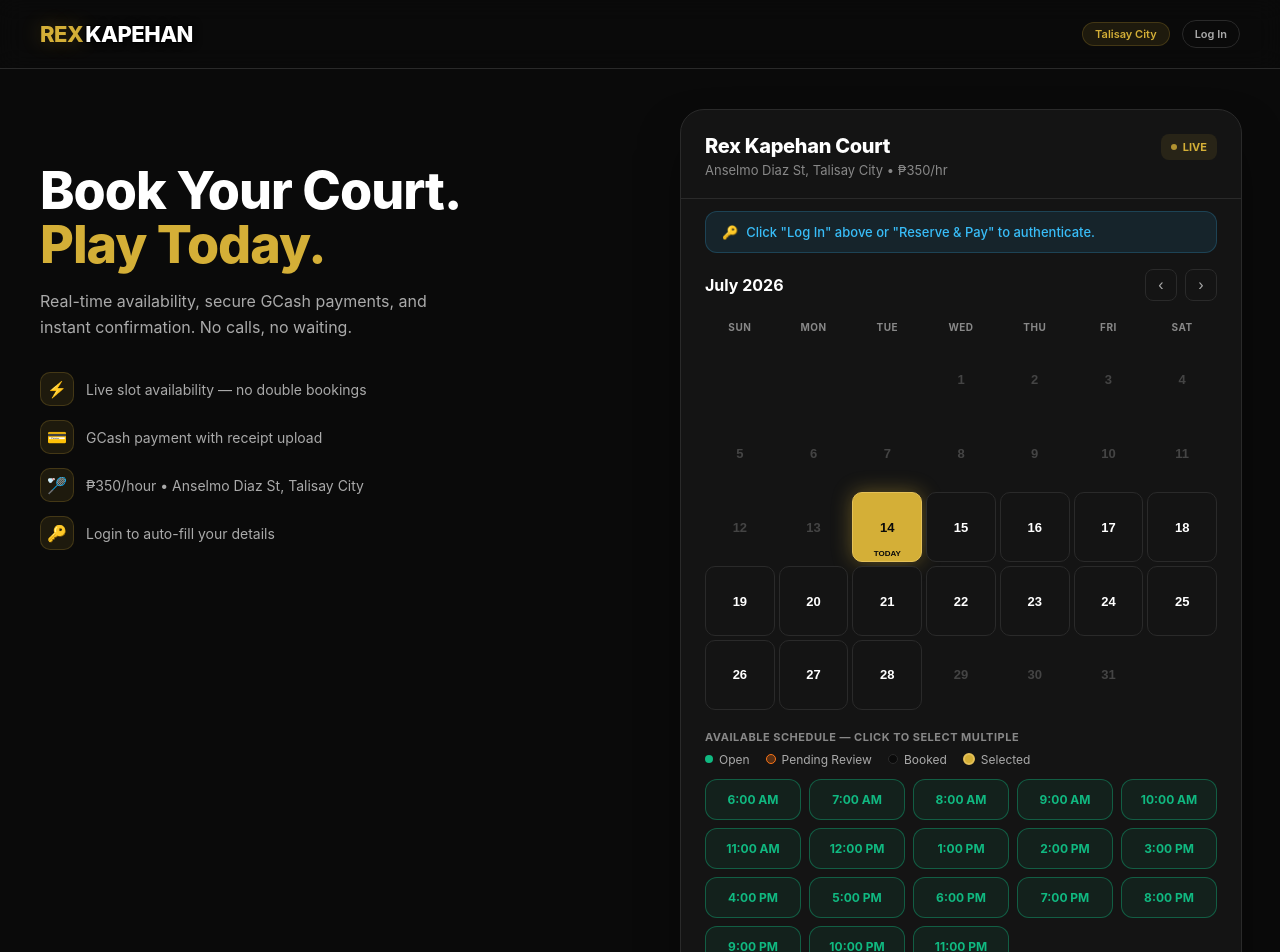
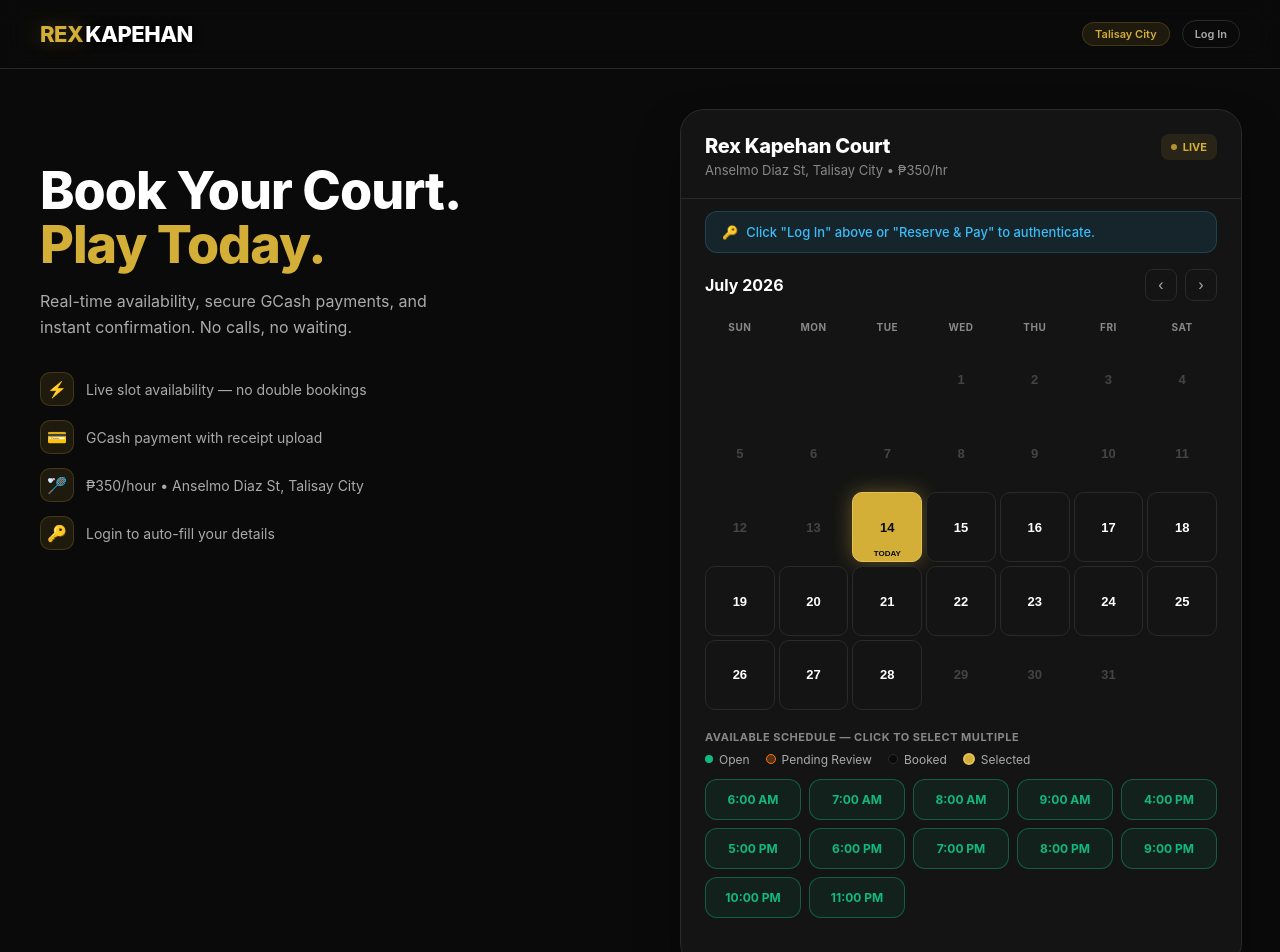
Before and after one commit to zldck/rex-kapehan, a Next.js app: page / in a window 1280 px wide. Shown: the top 952 px of the page. Built offline with nearby package versions, Linux system fonts and the light colour scheme; no server answers; the database is empty.

Commit message:
Update time slots to 6am-9am and 4pm-12am, add login button

```diff
--- a/app/page.js
+++ b/app/page.js
@@ -102,10 +102,11 @@
     }
   }, [paymentDeadline, step, pendingBookingIds]);
 
-  // --- Availability ---
+  // --- Available Shifts (UPDATED: 6am-9am, 4pm-12am) ---
   const availableShifts = useMemo(() => [
-    '6:00 AM', '7:00 AM', '8:00 AM', '9:00 AM', '10:00 AM', '11:00 AM',
-    '12:00 PM', '1:00 PM', '2:00 PM', '3:00 PM',
+    // Morning block: 6:00 AM - 9:00 AM
+    '6:00 AM', '7:00 AM', '8:00 AM', '9:00 AM',
+    // Afternoon/Evening block: 4:00 PM - 12:00 AM
     '4:00 PM', '5:00 PM', '6:00 PM', '7:00 PM', '8:00 PM', '9:00 PM', '10:00 PM', '11:00 PM'
   ], []);
 
@@ -384,8 +385,6 @@
         setAuthLoading(false);
         return;
       }
-      // After setting password, log in and decide whether to book
-      // Check if we are in booking flow: if selectedSlots > 0, then proceed to book
       if (selectedSlots.length > 0) {
         loginUserAndBook(authEmail);
       } else {
@@ -424,7 +423,6 @@
         setAuthLoading(false);
         return;
       }
-      // Check if we are in booking flow
       if (selectedSlots.length > 0) {
         loginUserAndBook(authEmail);
       } else {
```
